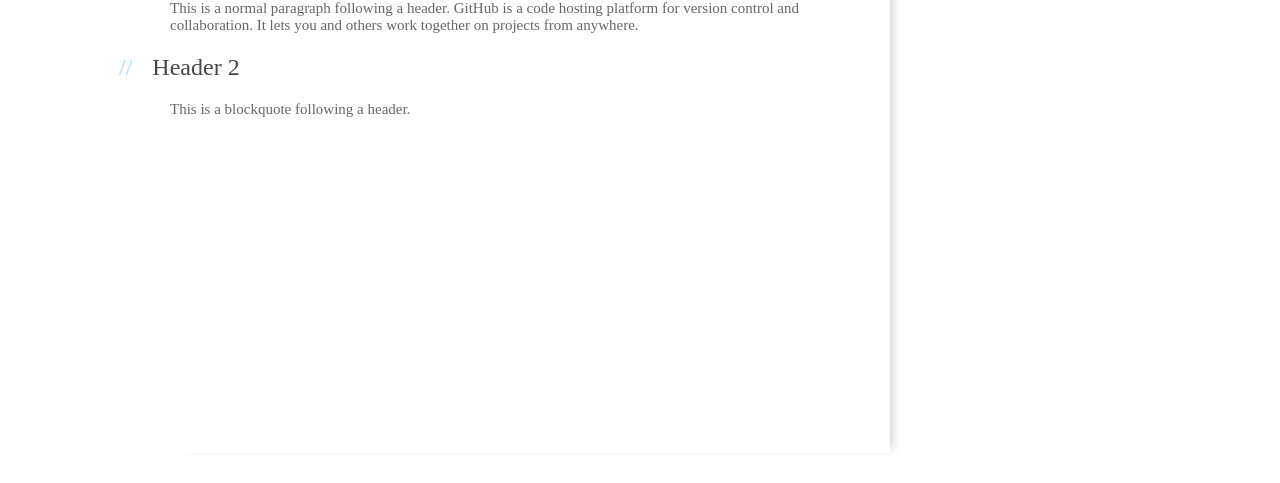
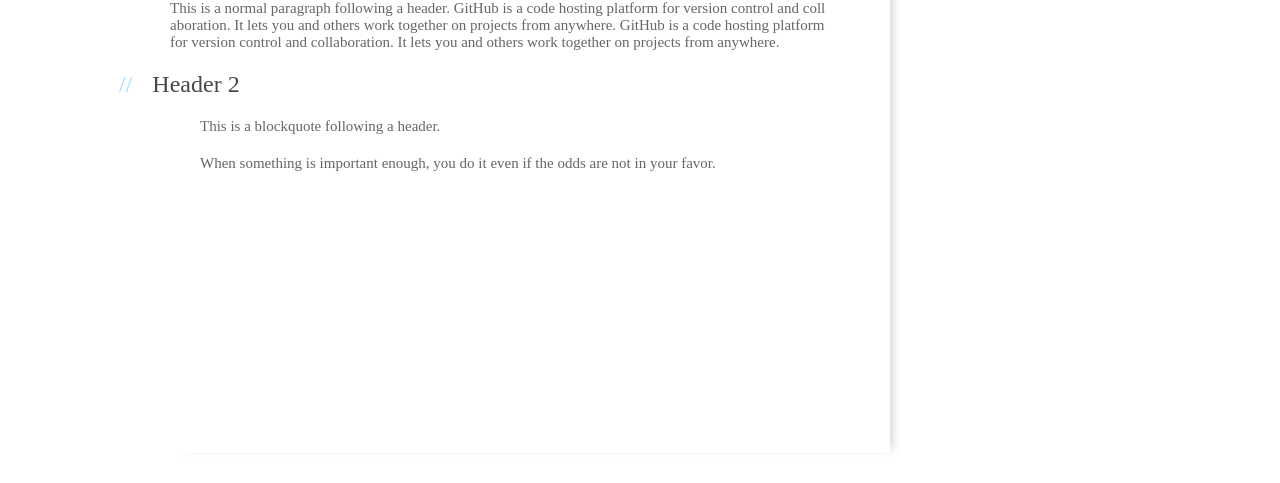
Before and after one commit to HavaBoud/zhang.github.io, a plain HTML site: page home.html in a window 1280 px wide. Shown: the part 478-961 px from the top of the page. Drawn offline with Linux system fonts and the light colour scheme.

Commit message:
我修改了文件

```diff
--- a/css/home.css
+++ b/css/home.css
@@ -5,10 +5,10 @@ body{
 .top{
     width: 100%;
     height: 201px;
-    background-color:#2e7bcf;
     display: flex;
     justify-content: center;
     align-items: center;
+    background: #2e7bcf url(../img/header-bg.img) 0 0 repeat-x;
 }
 .top-center{
     width: 940px;
@@ -58,7 +58,6 @@ body{
 .main{
     width: 940px;
     height: 700px;
-    /* background-color: #aed3fa; */
     margin: 30px auto;
     display: flex;
     justify-content: center;
@@ -76,6 +75,11 @@ body{
     font-size: 15px;
     color: #666;
     width: 661px;
+    word-break:break-all;
+    display: -webkit-box;
+    -webkit-line-clamp:3;
+    -webkit-box-orient:vertical;
+    overflow:hidden;
 }
 .title-1{
     margin-top: 35px;
@@ -113,3 +117,6 @@ li{
     border-radius: 6px;
     margin-bottom: 20px;
 }
+.title2-text{
+    text-indent: 2em;
+}
--- a/home.html
+++ b/home.html
@@ -25,9 +25,14 @@
             <p>There should be whitespace between paragraphs.</p>
             <p>There should be whitespace between paragraphs. We recommend including a README, or a file with information about your project.</p>
             <h1 class="title-1">Header 1</h1>
-            <p>This is a normal paragraph following a header. GitHub is a code hosting platform for version control and collaboration. It lets you and others work together on projects from anywhere.</p>
+            <p>This is a normal paragraph following a header.
+                GitHub is a code hosting platform for version control and collaboration.
+                It lets you and others work together on projects from anywhere.
+                GitHub is a code hosting platform for version control and collaboration.
+                It lets you and others work together on projects from anywhere.</p>
             <h2 class="title-2">Header 2</h2>
-            <p>This is a blockquote following a header.</p>
+            <p class="title2-text">This is a blockquote following a header.</p>
+            <p class="title2-text">When something is important enough, you do it even if the odds are not in your favor.</p>
         </div>
         <div class="right">
             <ul class="right-ul">
```
Also changed, not shown: 1 other file.
